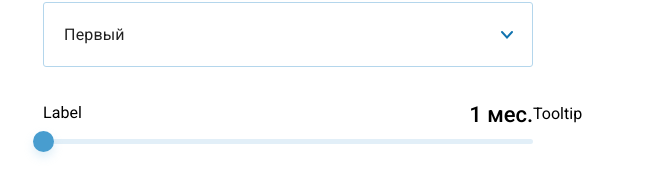
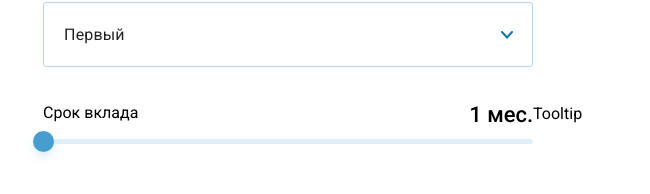
Before and after one commit to webdevkirill/deposit-calc-react, a React (Create React App) app: page / in a window 1280 px wide. Shown: the part 151-345 px from the top of the page, without its empty margins (309-959 px from the left). Built offline with nearby package versions, Linux system fonts and the light colour scheme.

Commit message:
Добавляет вывод правильного текста над выбором числа

```diff
--- a/src/components/RangeSelector/RangeSelector.js
+++ b/src/components/RangeSelector/RangeSelector.js
@@ -15,7 +15,7 @@ export default function RangeSelector({ config }) {
 		<div className={styles.container}>
 			<div>
 				<div className={styles.labelsContainer}>
-					<p className={styles.label}>Label</p>
+					<p className={styles.label}>{title}</p>
 					<p
 						className={styles.value}
 					>{`${rangeSlectorValue} ${valueName}`}</p>
```
